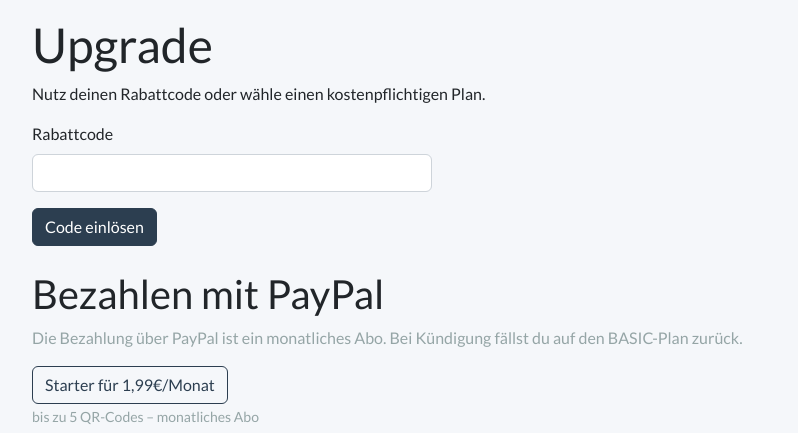
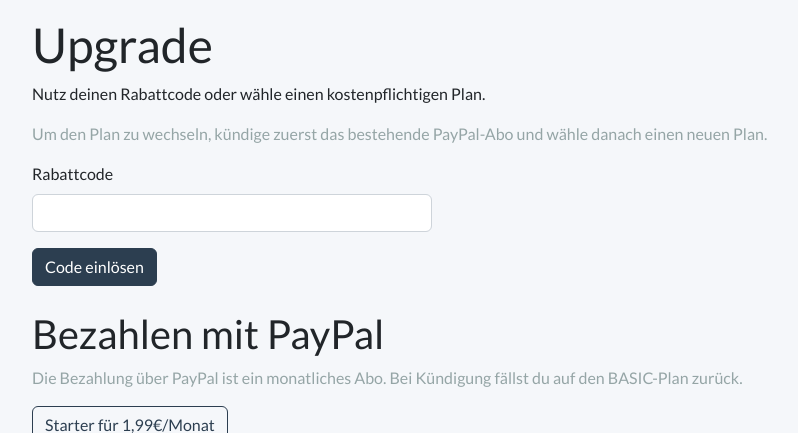
Before and after one commit to DO1FFE/qrcode, a Flask app: page /upgrade in a window 1280 px wide. Shown: the part 72-505 px from the top of the page, without its empty margins (50-848 px from the left). Run offline with Flask 3, Linux system fonts and the light colour scheme; the visitor is signed in with stand-in values (Sample User, id 1); some libraries are stand-ins or nearby versions.

Commit message:
Highlight current plan and add PayPal cancellation hint

```diff
--- a/templates/upgrade.html
+++ b/templates/upgrade.html
@@ -2,6 +2,7 @@
 {% block content %}
 <h1>Upgrade</h1>
 <p>Nutz deinen Rabattcode oder wähle einen kostenpflichtigen Plan.</p>
+<p class="text-muted">Um den Plan zu wechseln, kündige zuerst das bestehende PayPal-Abo und wähle danach einen neuen Plan.</p>
 <form method="post" class="mb-4" style="max-width:400px;">
   <div class="mb-3">
     <label class="form-label">Rabattcode</label>
@@ -21,7 +22,8 @@
     <input type="hidden" name="p3" value="1">
     <input type="hidden" name="t3" value="M">
     <input type="hidden" name="src" value="1">
-    <button class="btn btn-outline-primary">Starter für 1,99€/Monat</button>
+    <button class="btn {% if current_user.plan == 'starter' %}btn-primary{% else %}btn-outline-primary{% endif %}">Starter für 1,99€/Monat</button>
+    {% if current_user.plan == 'starter' %}<span class="badge bg-primary ms-2">Aktueller Plan</span>{% endif %}
   </form>
   <small class="text-muted">bis zu {{ PLAN_LIMITS['starter'] }} QR-Codes – monatliches Abo</small>
 </div>
@@ -35,7 +37,8 @@
     <input type="hidden" name="p3" value="1">
     <input type="hidden" name="t3" value="M">
     <input type="hidden" name="src" value="1">
-    <button class="btn btn-outline-primary">Pro für 4,99€/Monat</button>
+    <button class="btn {% if current_user.plan == 'pro' %}btn-primary{% else %}btn-outline-primary{% endif %}">Pro für 4,99€/Monat</button>
+    {% if current_user.plan == 'pro' %}<span class="badge bg-primary ms-2">Aktueller Plan</span>{% endif %}
   </form>
   <small class="text-muted">bis zu {{ PLAN_LIMITS['pro'] }} QR-Codes – monatliches Abo</small>
 </div>
@@ -49,7 +52,8 @@
     <input type="hidden" name="p3" value="1">
     <input type="hidden" name="t3" value="M">
     <input type="hidden" name="src" value="1">
-    <button class="btn btn-outline-primary">Premium für 9,99€/Monat</button>
+    <button class="btn {% if current_user.plan == 'premium' %}btn-primary{% else %}btn-outline-primary{% endif %}">Premium für 9,99€/Monat</button>
+    {% if current_user.plan == 'premium' %}<span class="badge bg-primary ms-2">Aktueller Plan</span>{% endif %}
   </form>
   <small class="text-muted">bis zu {{ PLAN_LIMITS['premium'] }} QR-Codes – monatliches Abo</small>
 </div>
@@ -63,7 +67,8 @@
     <input type="hidden" name="p3" value="1">
     <input type="hidden" name="t3" value="M">
     <input type="hidden" name="src" value="1">
-    <button class="btn btn-outline-primary">Unlimited für 19,99€/Monat</button>
+    <button class="btn {% if current_user.plan == 'unlimited' %}btn-primary{% else %}btn-outline-primary{% endif %}">Unlimited für 19,99€/Monat</button>
+    {% if current_user.plan == 'unlimited' %}<span class="badge bg-primary ms-2">Aktueller Plan</span>{% endif %}
   </form>
   <small class="text-muted">unbegrenzte QR-Codes – monatliches Abo</small>
 </div>
```
Also changed, not shown: README.md.
